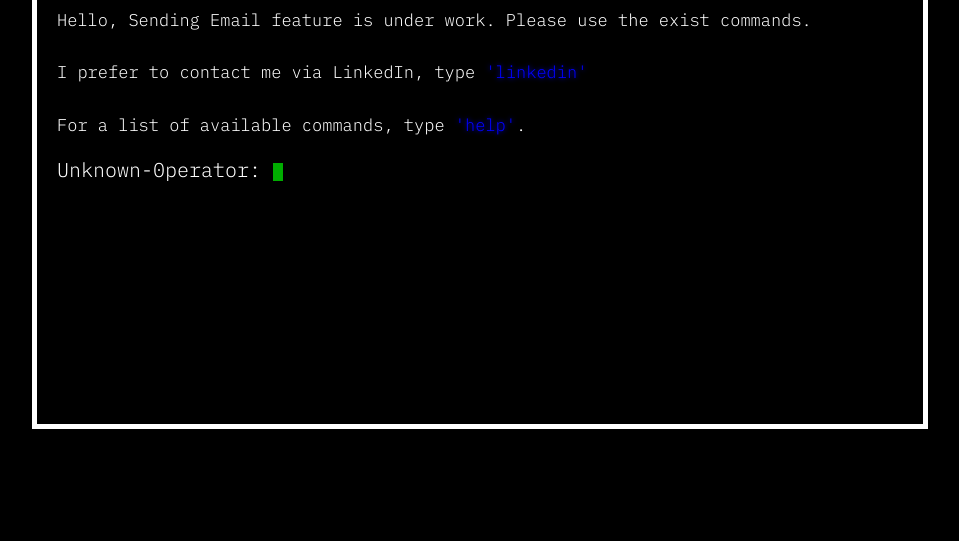
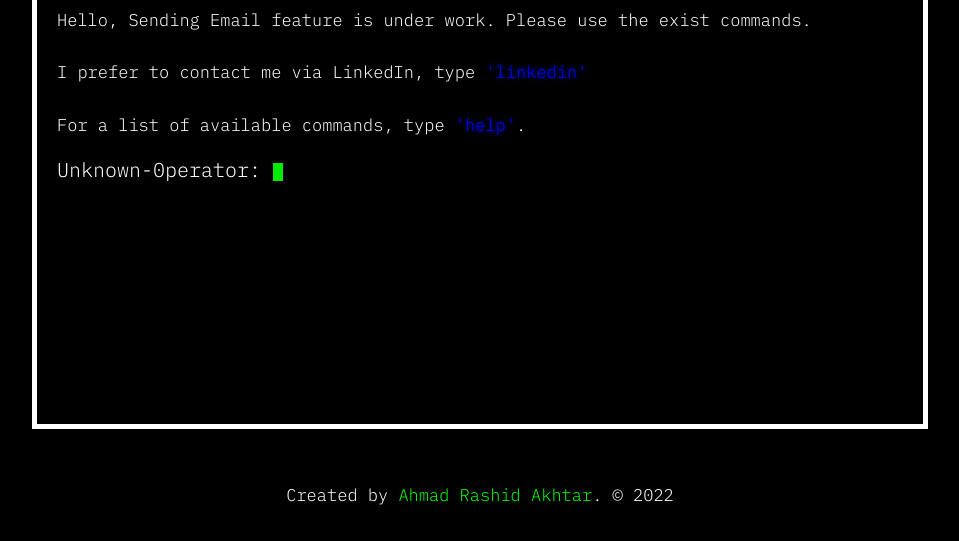
Before and after one commit to Unknown-0perator/Personal_portfolio, a plain HTML site: page index.html in a window 1280 px wide. Shown: the part 1955-2496 px from the top of the page, without its empty margins (160-1119 px from the left). Before the commit the page ends 2394 px from the top, so only its background shows below. Drawn offline with Linux system fonts and the light colour scheme.

Commit message:
Footer added

```diff
--- a/index.html
+++ b/index.html
@@ -160,7 +160,9 @@
         </div>
     </section>
     <footer>
-
+        <p>
+            Created by <a href="#">Ahmad Rashid Akhtar</a>. © 2022
+        </p>
     </footer>
     <script src="script.js"></script>
 </body>
--- a/style.css
+++ b/style.css
@@ -913,3 +913,16 @@ b {
 .banner {
   padding-left: 2rem;
 }
+.no-animation {
+  padding-left: 2rem;
+}
+/*FOOTER*/
+footer {
+  text-align: center;
+  margin-top: 5rem;
+  margin-bottom: 3rem;
+}
+footer a {
+  text-decoration: none;
+  color: #00ff00;
+}
```
